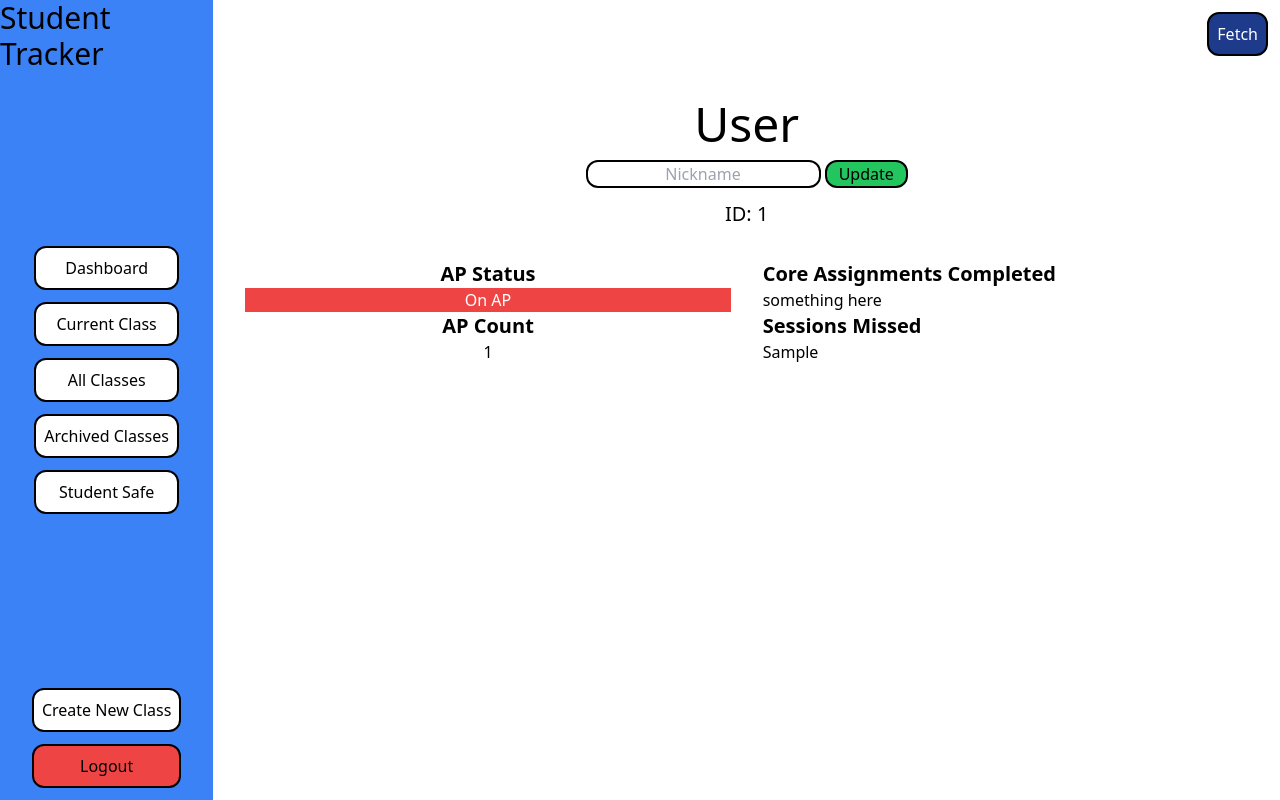
After one commit to Tbone8098/studentTracker_python, a Flask app: template flask_app/templates/main/student_show.html in a window 1280 px wide. The commit adds this page. Run offline with Flask 2, Linux system fonts and the light colour scheme; the template is opened without the code that fills it: most values are stand-ins (such as "Sample title", 1, 10 or a date in 2020); some libraries are stand-ins or nearby versions.

Commit message:
updated the individual student view

```diff
--- a/flask_app/models/model_base.py
+++ b/flask_app/models/model_base.py
@@ -13,7 +13,6 @@ class base_model:
 
     @classmethod
     def sanitize(self, paired=False, **data):
-        print(data)
         col1 = []
         col2 = []
         for key in data:
--- a/flask_app/models/model_cohort.py
+++ b/flask_app/models/model_cohort.py
@@ -15,14 +15,13 @@ class Cohort(model_base.base_model):
 
     @property
     def students(self):
+        # TODO make this a join statement in order to reduce database calls
         query = f"SELECT * FROM cohorts_has_students WHERE cohort_id={self.id};"
         results = connectToMySQL(DATABASE_SCHEMA).query_db(query)
         if results:
-            # print(results)
             list_of_students = []
             for record in results:
                 student = model_student.Student.get_one(id=record['student_id'])
-                print(student)
                 list_of_students.append(student)
             return list_of_students
         return []
@@ -31,7 +30,6 @@ class Cohort(model_base.base_model):
     @staticmethod
     def validation(data):
         is_valid = True
-        print(data)
 
         if len(data['start_date']) < 1:
             flash('start_date is required', 'err_cohort_start_date')
--- a/flask_app/static/css/style.css
+++ b/flask_app/static/css/style.css
@@ -9,6 +9,7 @@ button, .btn {
 
 input {
     border: 0.15em solid black;
+    text-align: center;
     border-radius: 0.75em;
 }
 
--- a/flask_app/templates/main/base.html
+++ b/flask_app/templates/main/base.html
@@ -4,10 +4,10 @@
     <div class="col-span-2 bg-blue-500">
         {% include 'utils/sidemenu.html' %}
     </div>
-    <div class="col-span-10 h-screen relative">
+    <div class="col-span-10 h-screen overflow-auto">
         <div class="col-span-10 m-3 flex justify-between">
             <h3 class="text-xl">{{session['page'].upper()}}</h3>
-            <a href="#" class="btn bg-blue-900 text-white">Fetch</a>
+            <a href="/get_sheety" class="btn bg-blue-900 text-white">Fetch</a>
         </div>
         <div class="grid grid-cols-12 h-100 relative">
             {% block main_content %}
--- a/flask_app/templates/main/dashboard.html
+++ b/flask_app/templates/main/dashboard.html
@@ -21,7 +21,7 @@
                        <td> {{ student.student_id }}</td>
                        <td> {{ student.ap_count }}</td>
                        <td class="flex gap-3 justify-center">
-                           <a href="#" class="text-blue-900 underline">View</a>
+                           <a href="/student/{{student.id}}" class="text-blue-900 underline">View</a>
                            <a href="#" class="text-blue-900 underline">Make Note</a>
                        </td>
                     </tr>
--- /dev/null
+++ b/flask_app/templates/main/student_show.html
@@ -0,0 +1,35 @@
+{% extends '/main/base.html' %}
+{% block main_content %}
+<div class="col-span-12 grid grid-cols-12 m-8 gap-8">
+    <div class="col-span-12 text-center flex flex-col gap-3">
+        <h2 class="text-5xl">{{ student.fullname }}</h2>
+        <div>
+            <form action="" method="post">
+                <input type="text" name="nickname" id="nickname" placeholder="Nickname">
+                <button class="px-3 bg-green-500">Update</button>
+            </form>
+        </div>
+        <p class="text-xl">ID: {{ student.student_id }}</p>
+    </div>
+    <div class="col-span-6 text-center">
+        <div>
+            <h3 class="text-xl font-bold">AP Status</h3>
+            <p class="{{ 'bg-red-500 text-white' if student.ap_status == 'On AP' else '' }}">{{ student.ap_status }}</p>
+        </div>
+        <div>
+            <h3 class="text-xl font-bold">AP Count</h3>
+            <p>{{ student.ap_count }}</p>
+        </div>
+    </div>
+    <div class="col-span-6">
+        <div>
+            <h3 class="text-xl font-bold">Core Assignments Completed</h3>
+            <p>something here</p>
+        </div>
+        <div>
+            <h3 class="text-xl font-bold">Sessions Missed</h3>
+            <p>{{ student.sessions_absent }}</p>
+        </div>
+    </div>
+</div>
+{% endblock main_content %}
--- a/flask_app/templates/utils/sidemenu.html
+++ b/flask_app/templates/utils/sidemenu.html
@@ -1,6 +1,6 @@
-<div class="flex flex-col h-screen items-center sticky top-0">
+<div class="flex flex-col h-screen items-center">
         <div>
-            icon
+            <h1 class="text-3xl">Student Tracker</h1>
         </div>
         <div class="mt-auto flex flex-col gap-3 text-center">
             <a href="/" class="btn bg-white">Dashboard</a>
```
Also changed, not shown: flask_app/config/helper_func/sheety.py (+19 -1 lines), flask_app/controllers/controller_cohort.py (+16 -17 lines), flask_app/controllers/controller_routes.py (+7 -0 lines), flask_app/controllers/controller_student.py (+23 -18 lines), flask_app/controllers/controller_user.py (+19 -21 lines), flask_app/models/model_user.py (+11 -2 lines), flask_app/templates/main/cohort_show.html (+4 -4 lines).
